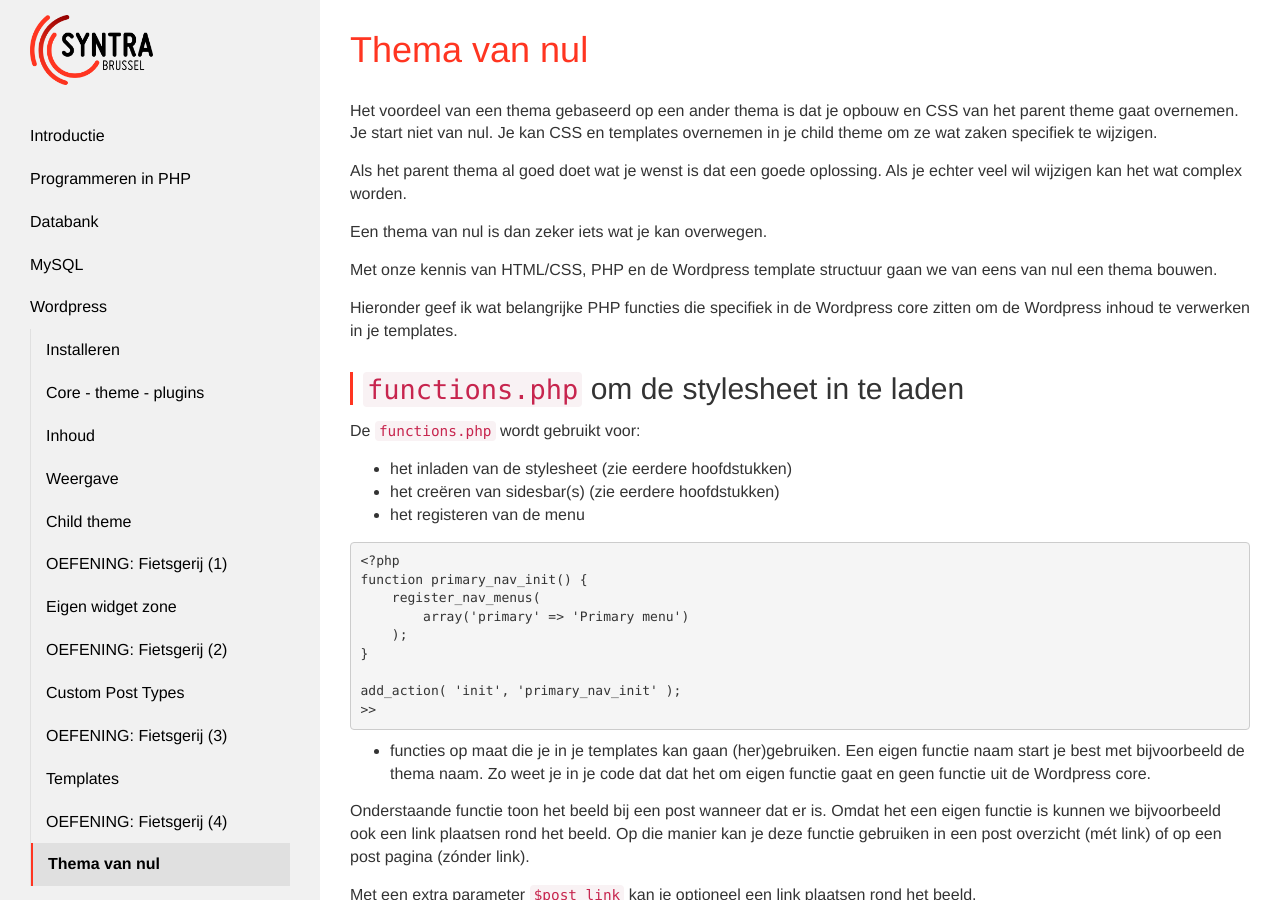
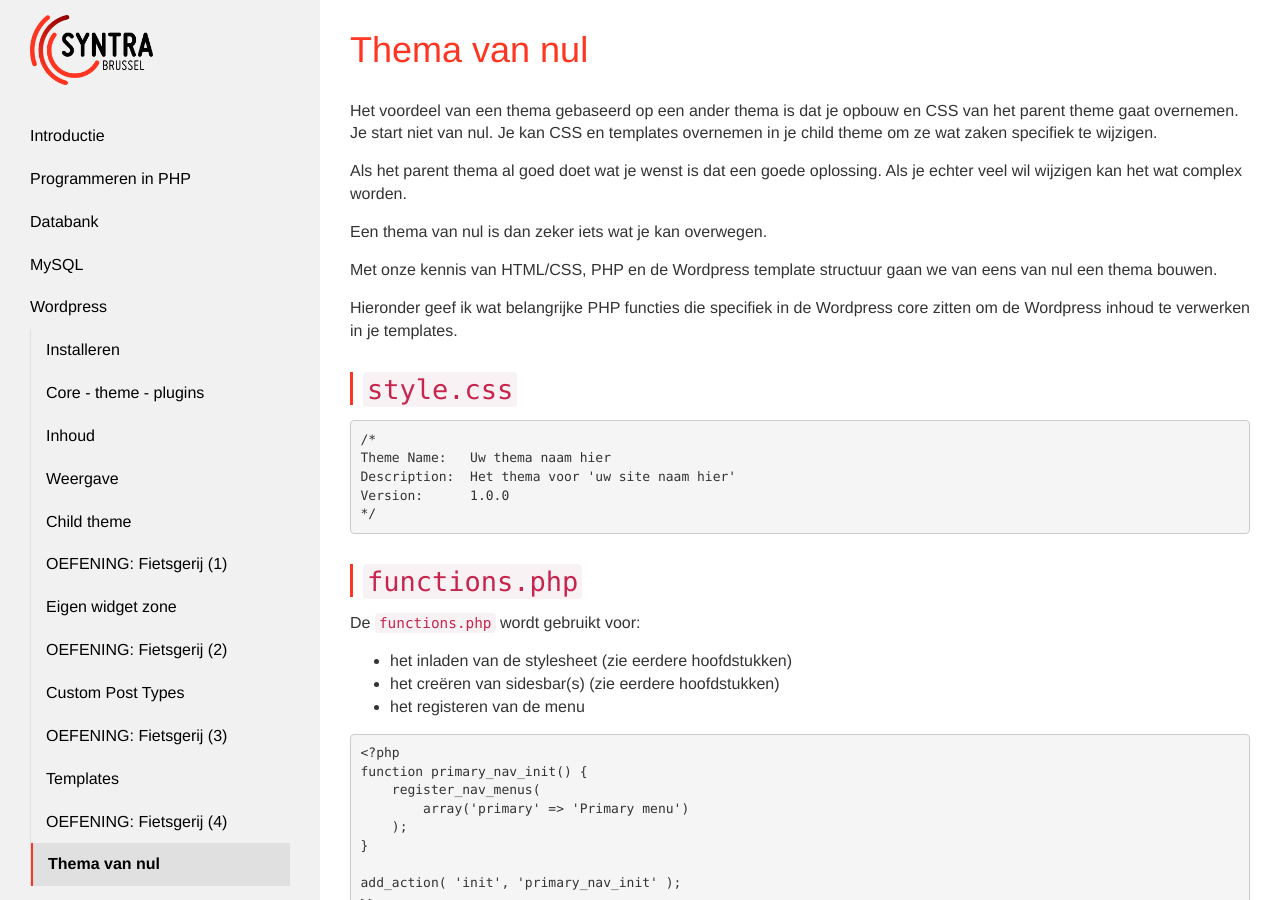
Before and after one commit to Syntra-Brussel/dynamische-webtechnieken, a Jekyll site: the page built from wordpress/thema-van-nul.md, in a window 1280 px wide and 900 px high. Built offline with Jekyll 4.4.1, drawn with Linux system fonts in a browser that asks for light colours; nearby versions of some CDN libraries; a script that is not in the unit is left out.

Commit message:
Update thema-van-nul.md

```diff
--- a/wordpress/thema-van-nul.md
+++ b/wordpress/thema-van-nul.md
@@ -16,7 +16,17 @@ Met onze kennis van HTML/CSS, PHP en de Wordpress template structuur gaan we van
 
 Hieronder geef ik wat belangrijke PHP functies die specifiek in de Wordpress core zitten om de Wordpress inhoud te verwerken in je templates.
 
-## <code>functions.php</code> om de stylesheet in te laden
+## <code>style.css</code>
+
+<pre>
+/*
+Theme Name:   Uw thema naam hier
+Description:  Het thema voor 'uw site naam hier'
+Version:      1.0.0
+*/
+</pre>
+
+## <code>functions.php</code>
 
 De <code>functions.php</code> wordt gebruikt voor:
 * het inladen van de stylesheet (zie eerdere hoofdstukken)
```
